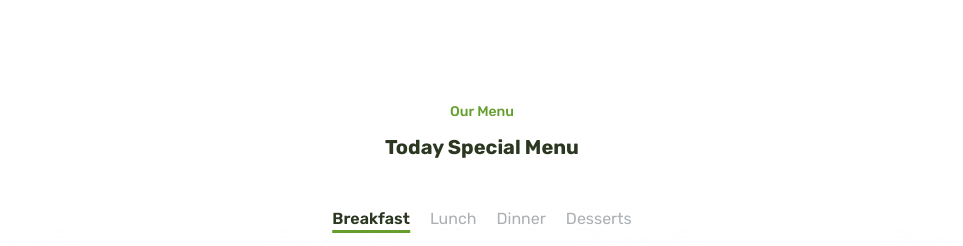
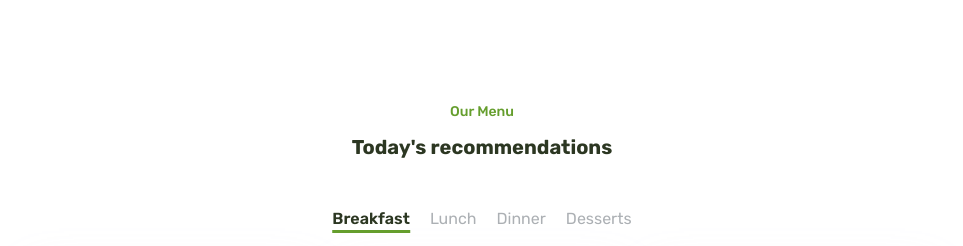
Before and after one commit to mingpalace/mingpalace, a plain HTML site: page index.html in a window 1280 px wide. Shown: the part 1940-2186 px from the top of the page, without its empty margins (158-1121 px from the left). Drawn offline with nearby package versions, Linux system fonts and the light colour scheme; a script that the page names is missing.

Commit message:
Update index.html

```diff
--- a/index.html
+++ b/index.html
@@ -206,7 +206,7 @@
       <section id="menu" class="section menu">
         <div class="section__header">
           <span class="section__subtitle">Our Menu</span>
-          <h2 class="section__title">Today Special Menu</h2>
+          <h2 class="section__title">Today's recommendations</h2>
         </div>
         <div class="menu__filter">
           <span class="menu__item menu__item--active" data-filter=".breakfast"
```
